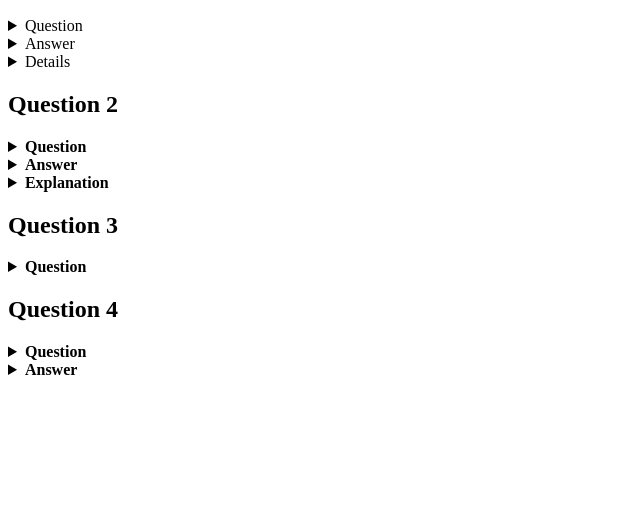
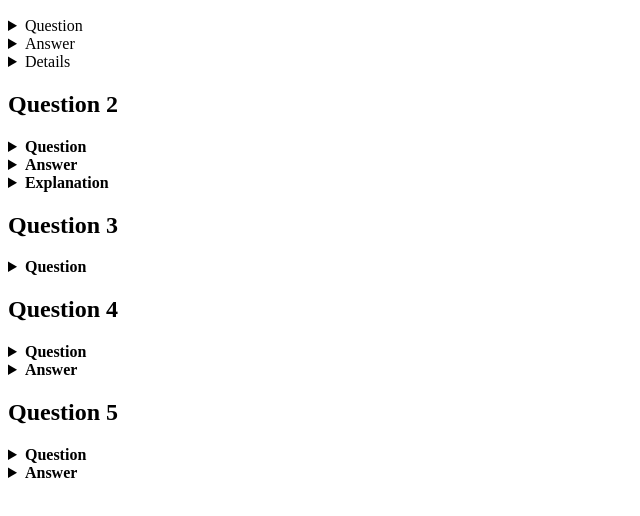
Before and after one commit to brianSalk/Introduction-to-Probability-by-Joseph-K.-Blitzstein-Jessica-Hwang-Answers, a plain HTML site: page chapter7.html in a window 1280 px wide. Shown: the part 110-626 px from the top of the page, without its empty margins (0-640 px from the left). Drawn offline with nearby package versions, Linux system fonts and the light colour scheme.

Commit message:
Start question 5

```diff
--- a/chapter7.html
+++ b/chapter7.html
@@ -145,8 +145,26 @@ the indicator r.v for the tosses landing the same way.<br><br>
         P(Y = 0 \vert X = 1) = 1
         $$
         all other values for Y dependent on X are zero<br>
-
-
+        <summary>Answer</summary>
+    </details>
+    <h2>Question 5</h2>
+    <details>
+        A fair die is rolled, and then a coin with probability p of Heads is flipped as many times
+as the die roll says, e.g., if the result of the die roll is a 3, then the coin is flipped 3
+times. Let X be the result of the die roll and Y be the number of times the coin lands
+Heads.<br><br>
+(a) Find the joint PMF of X and Y . Are they independent?<br>
+(b) Find the marginal PMFs of X and Y.<br>
+(c) Find the conditional PMFs of Y given X = x and of Y given X = x.<br>
+        <summary>Question</summary>
+    </details>
+    <details>
+        A)
+        $$
+        f_{X,Y}(x,y) = P(X = x, Y = y) = \dfrac{ {x \choose y} p^y (1-p)^{x-y} }{6}
+        $$
+        They cannot be independent because a higher value of \(X\) allows a higher value for \(Y\).
+        Where \(y\) \(\le\) \(x\)
         <summary>Answer</summary>
     </details>
 </body>
```
